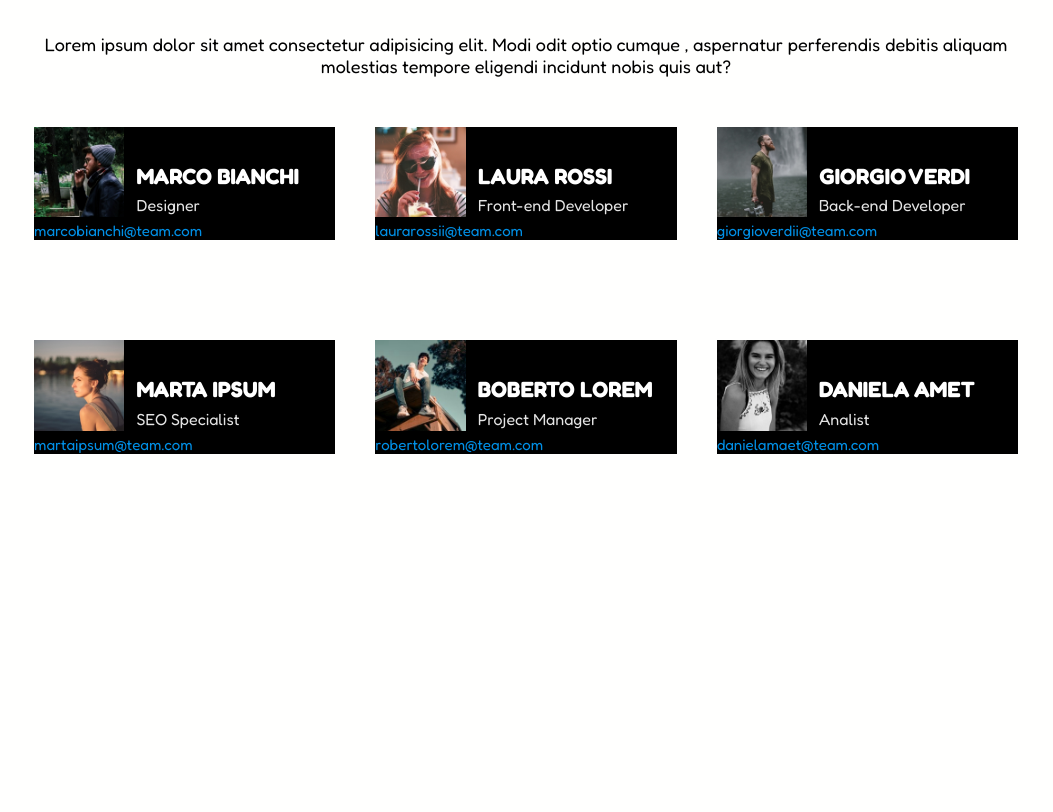
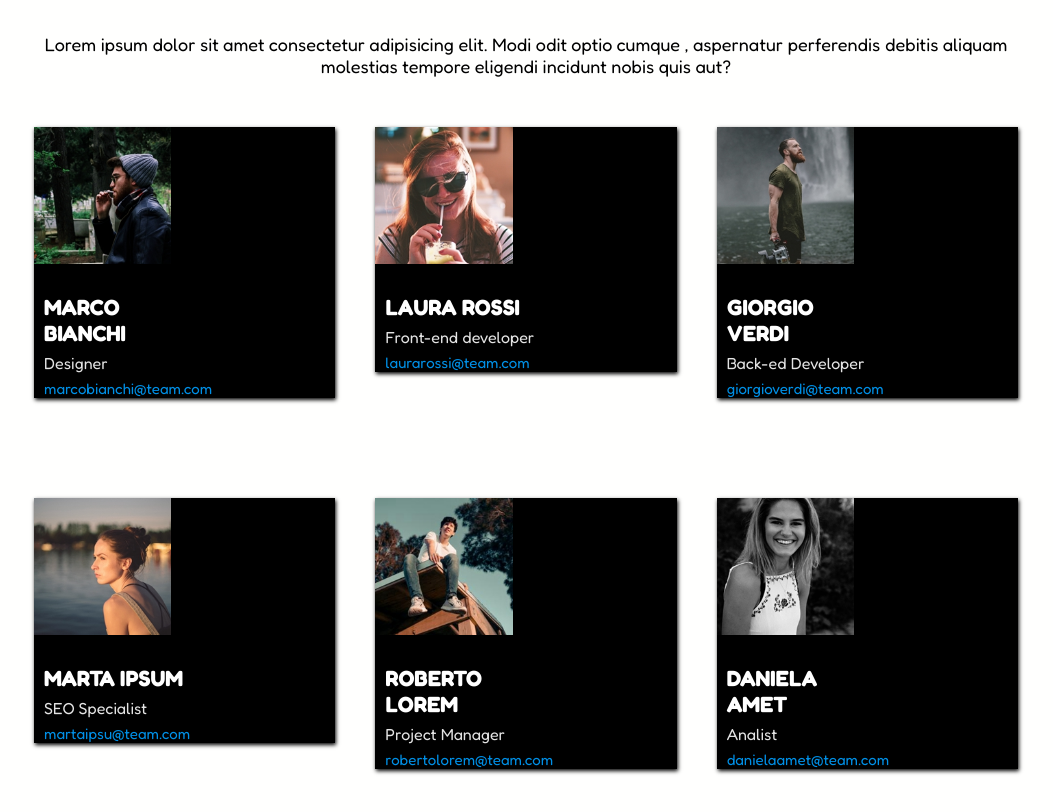
Before and after one commit to igor-86/html-css-float-cards, a plain HTML site: page index.html in a window 1280 px wide. Shown: the part 62-874 px from the top of the page, without its empty margins (114-1167 px from the left). Before the commit the page ends 800 px from the top, so only its background shows below. Drawn offline with Linux system fonts and the light colour scheme.

Commit message:
Completamento

```diff
--- a/css/style.css
+++ b/css/style.css
@@ -53,18 +53,19 @@ a{display: block;}
     float: left;
     background-color: black;
     margin: 5.0em 2.0em;
+    box-shadow: 1px 2px 4px black;
 }
-.content-card{
+.img-card{
+    float: left;
+    height: 137.391px;
+}
+.img-card img{height: 100%;}
+.title-card{
+    float: left;
+    width: 50%;
+    margin: 3.0em 1.0em 0em;
+}
 
-}
-.box-cards img{
-    float: left;
-    width: 30%;
-    margin-right: 1.2em;
-}
-.title-card{
-    padding-top: 3.6em;
-}
 .title-card h2{
     font-size: 2.2rem;
     color: white;
--- a/index.html
+++ b/index.html
@@ -23,19 +23,75 @@
              </div>
             </section>
         <!-- Section Cards -->
-        <section class="clearfix">
+        <section>
            <div class="box-cards clearfix">
-            <div class="content-card">
-                <img src="img/male1.png" alt="marcobianchi">
+                <div class="img-card">
+                    <img src="img/male1.png" alt="marco bianchi">
+                </div>
                 <div class="title-card">
                     <h2>Marco Bianchi</h2>
                     <h4>Designer</h4>
-                    <p>marcobianchi@team.com</p>
+                     <p>marcobianchi@team.com</p>
                 </div>
             </div>
-        </div>
 
-        <div class="box-cards">
+            <div class="box-cards clearfix">
+                <div class="img-card">
+                    <img src="img/female1.png" alt="laura rossi">
+                </div>
+                <div class="title-card">
+                    <h2>Laura Rossi</h2>
+                    <h4>Front-end developer</h4>
+                     <p>laurarossi@team.com</p>
+                </div>
+            </div>
+
+            <div class="box-cards clearfix">
+                <div class="img-card">
+                    <img src="img/male2.png" alt="giorgio verdi">
+                </div>
+                <div class="title-card">
+                    <h2>Giorgio verdi</h2>
+                    <h4>Back-ed Developer</h4>
+                     <p>giorgioverdi@team.com</p>
+                </div>
+            </div>
+
+            <div class="box-cards clearfix">
+                <div class="img-card">
+                    <img src="img/female2.png" alt="marta ipsum">
+                </div>
+                <div class="title-card">
+                    <h2>Marta Ipsum</h2>
+                    <h4>SEO Specialist</h4>
+                     <p>martaipsu@team.com</p>
+                </div>
+            </div>
+
+            <div class="box-cards clearfix">
+                <div class="img-card">
+                    <img src="img/male3.png" alt="roberto lorem">
+                </div>
+                <div class="title-card">
+                    <h2>Roberto Lorem</h2>
+                    <h4>Project Manager</h4>
+                     <p>robertolorem@team.com</p>
+                </div>
+            </div>
+
+            <div class="box-cards clearfix">
+                <div class="img-card">
+                    <img src="img/female3.png" alt="daniela amet">
+                </div>
+                <div class="title-card">
+                    <h2>Daniela Amet</h2>
+                    <h4>Analist</h4>
+                     <p>danielaamet@team.com</p>
+                </div>
+            </div>
+
+
+        <!-- <div class="box-cards">
             <div class="content-card">
                 <img src="img/female1.png" alt="laurarossii">
                 <div class="title-card">
@@ -88,7 +144,7 @@
                     <p>danielamaet@team.com</p>
                 </div>
             </div>
-        </div>
+        </div> -->
 
 
         </section>
```
